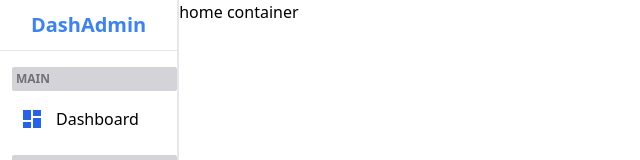
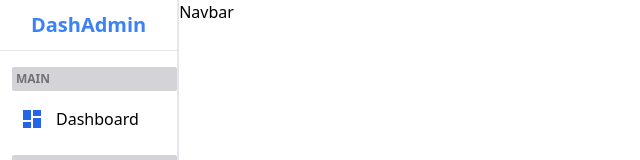
Before and after one commit to cbarcinas/admin-panel, a React (Create React App) app: page / in a window 1280 px wide. Shown: the top 160 px of the page, without its empty margins (0-640 px from the left). Built offline with nearby package versions, Linux system fonts and the light colour scheme.

Commit message:
imported navbar component

```diff
--- a/src/pages/home/Home.js
+++ b/src/pages/home/Home.js
@@ -1,10 +1,13 @@
+import Navbar from '../../components/Navbar';
 import Sidebar from '../../components/Sidebar';
 
 const Home = () => {
   return (
     <div className="flex">
       <Sidebar />
-      <div className=" flex-[5]">home container</div>
+      <div className=" flex-[5]">
+        <Navbar />
+      </div>
     </div>
   );
 };
```
